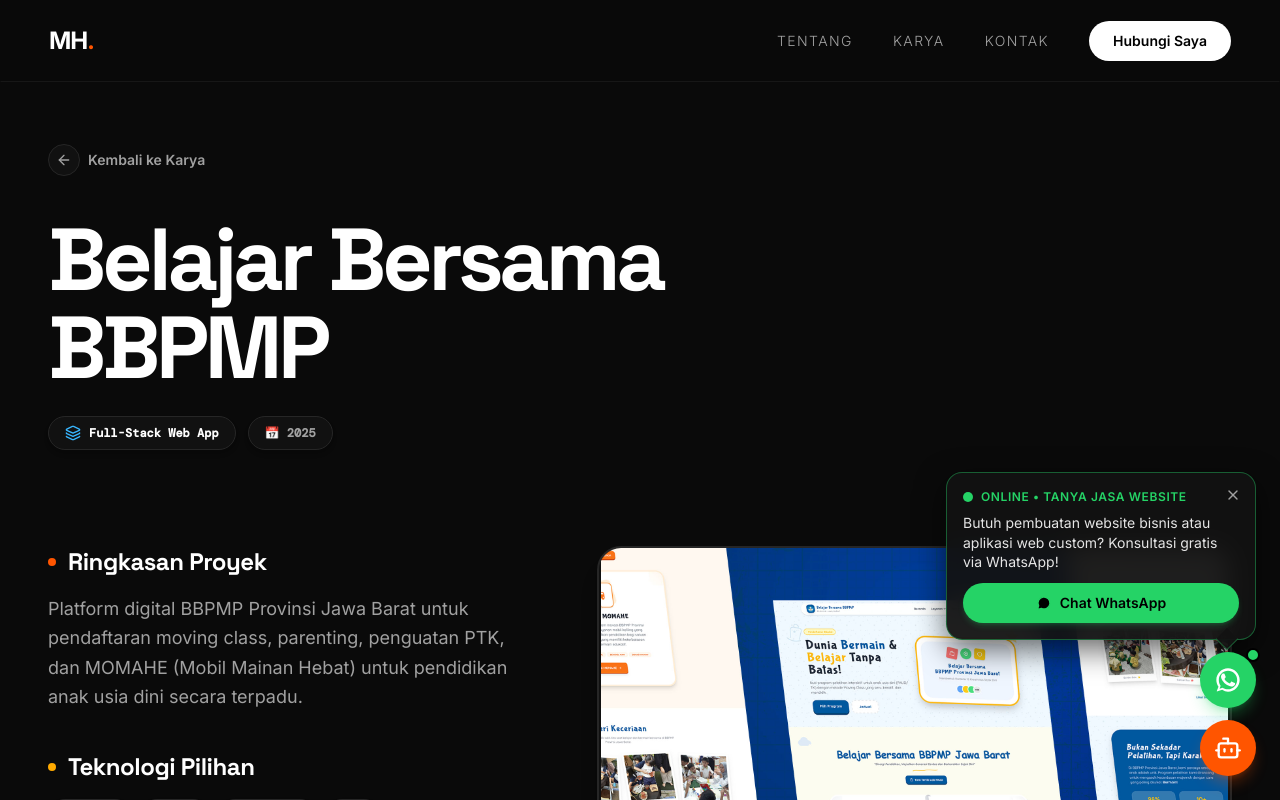
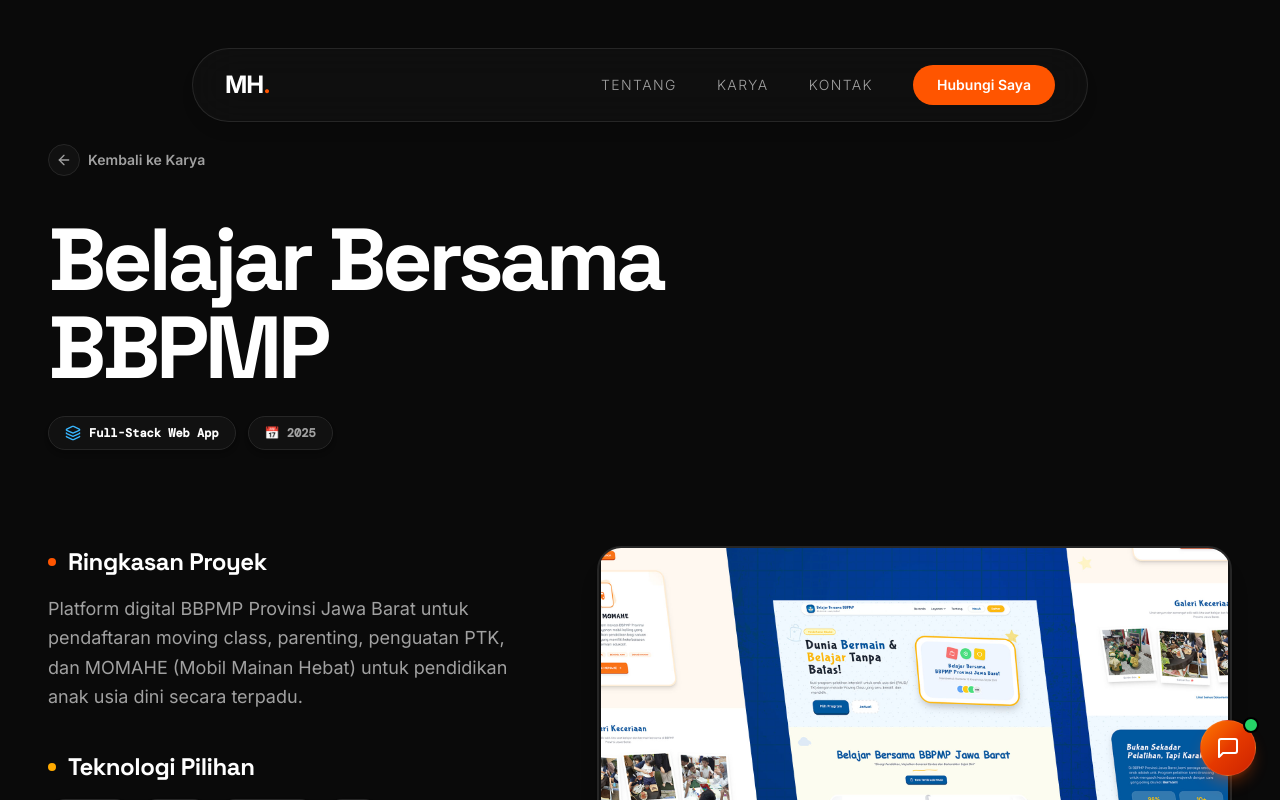
Before and after one commit to hilwan1/portfolio, a Next.js app: page /projects/1 in a window 1280 px wide. Shown: the top 800 px of the page. Built offline with nearby package versions, Linux system fonts and the light colour scheme.

Commit message:
update porto

```diff
--- a/src/components/FloatingWidgets.tsx
+++ b/src/components/FloatingWidgets.tsx
@@ -1,13 +1,30 @@
 'use client'
 
-import React, { useState } from 'react'
+import React, { useState, useEffect, useRef } from 'react'
 import Link from 'next/link'
 import { usePathname } from 'next/navigation'
-import { Bot, X, MessageCircle } from 'lucide-react'
+import { Bot, X, MessageSquare, Sparkles } from 'lucide-react'
 
 export default function FloatingWidgets() {
   const pathname = usePathname()
-  const [showWaPopup, setShowWaPopup] = useState(true)
+  const [isOpen, setIsOpen] = useState(false)
+  const widgetRef = useRef<HTMLDivElement>(null)
+
+  // Close popup when clicking outside
+  useEffect(() => {
+    const handleClickOutside = (event: MouseEvent) => {
+      if (widgetRef.current && !widgetRef.current.contains(event.target as Node)) {
+        setIsOpen(false)
+      }
+    }
+
+    if (isOpen) {
+      document.addEventListener('mousedown', handleClickOutside)
+    }
+    return () => {
+      document.removeEventListener('mousedown', handleClickOutside)
+    }
+  }, [isOpen])
 
   // Hide widgets on /chat and /links pages
   if (pathname === '/chat' || pathname === '/links') {
@@ -20,94 +37,107 @@
   const waUrl = `https://wa.me/6283865157423?text=${waMessage}`
 
   return (
-    <div className="fixed bottom-6 right-6 z-50 flex flex-col items-end gap-3 pointer-events-none">
-      {/* WhatsApp Section (Pop-up Card & Toggle Button) */}
-      <div className="relative flex flex-col items-end pointer-events-auto">
-        {/* WhatsApp Speech Bubble Pop-up */}
-        {showWaPopup && (
-          <div className="mb-3 max-w-[270px] sm:max-w-[310px] bg-[#121212]/95 backdrop-blur-md border border-[#25D366]/40 p-4 rounded-2xl shadow-[0_10px_30px_rgba(0,0,0,0.6)] text-white text-sm animate-in fade-in slide-in-from-bottom-3 duration-300 relative">
+    <div ref={widgetRef} className="fixed bottom-6 right-6 z-50 flex flex-col items-end">
+      {/* Pop-up options menu */}
+      {isOpen && (
+        <div className="mb-4 w-[290px] sm:w-[320px] bg-[#121212]/95 backdrop-blur-xl border border-white/10 p-4 rounded-3xl shadow-[0_20px_50px_rgba(0,0,0,0.8)] text-white animate-in fade-in slide-in-from-bottom-4 duration-300 relative overflow-hidden">
+          {/* Ambient background glows */}
+          <div className="absolute -top-12 -right-12 w-28 h-28 bg-[#ff5500]/20 rounded-full blur-2xl pointer-events-none"></div>
+          <div className="absolute -bottom-12 -left-12 w-28 h-28 bg-[#25D366]/20 rounded-full blur-2xl pointer-events-none"></div>
+
+          {/* Header */}
+          <div className="flex items-center justify-between mb-3 pb-2 border-b border-white/10">
+            <div>
+              <h3 className="text-sm font-bold text-white tracking-tight">Hubungi Saya</h3>
+              <p className="text-[11px] text-neutral-400">Pilih opsi komunikasi yang Anda inginkan</p>
+            </div>
             <button
-              onClick={(e) => {
-                e.stopPropagation()
-                setShowWaPopup(false)
-              }}
-              aria-label="Tutup pop-up WhatsApp"
-              className="absolute top-2.5 right-2.5 text-neutral-400 hover:text-white p-1 rounded-full hover:bg-white/10 transition-colors"
+              onClick={() => setIsOpen(false)}
+              className="text-neutral-400 hover:text-white p-1.5 rounded-full hover:bg-white/10 transition-colors"
+              aria-label="Tutup menu"
             >
               <X className="w-4 h-4" />
             </button>
-
-            <div className="flex items-center gap-2 mb-2">
-              <span className="relative flex h-2.5 w-2.5">
-                <span className="animate-ping absolute inline-flex h-full w-full rounded-full bg-[#25D366] opacity-75"></span>
-                <span className="relative inline-flex rounded-full h-2.5 w-2.5 bg-[#25D366]"></span>
-              </span>
-              <span className="font-semibold text-[11px] sm:text-xs text-[#25D366] uppercase tracking-wider">
-                Online • Tanya Jasa Website
-              </span>
           </div>
 
-            <p className="text-xs sm:text-sm text-neutral-200 leading-snug font-normal">
-              Butuh pembuatan website bisnis atau aplikasi web custom? Konsultasi gratis via WhatsApp!
-            </p>
-
+          {/* Option 1: WhatsApp */}
           <a
             href={waUrl}
             target="_blank"
             rel="noopener noreferrer"
-              className="mt-3 flex items-center justify-center gap-2 w-full py-2.5 px-3 bg-[#25D366] hover:bg-[#20ba5a] text-black font-semibold text-xs sm:text-sm rounded-xl transition-all shadow-md shadow-[#25D366]/20 active:scale-95"
+            onClick={() => setIsOpen(false)}
+            className="flex items-center gap-3 p-3 mb-2 rounded-2xl bg-white/[0.03] hover:bg-[#25D366]/10 border border-white/5 hover:border-[#25D366]/40 transition-all group"
           >
-              <MessageCircle className="w-4 h-4 fill-black text-[#25D366]" />
-              <span>Chat WhatsApp</span>
+            <div className="w-11 h-11 rounded-xl bg-[#25D366]/20 text-[#25D366] flex items-center justify-center shrink-0 group-hover:scale-105 transition-transform">
+              <svg viewBox="0 0 24 24" className="w-6 h-6 fill-current">
+                <path d="M17.472 14.382c-.297-.149-1.758-.867-2.03-.967-.273-.099-.471-.148-.67.15-.197.297-.767.966-.94 1.164-.173.199-.347.223-.644.075-.297-.15-1.255-.463-2.39-1.475-.883-.788-1.48-1.761-1.653-2.059-.173-.297-.018-.458.13-.606.134-.133.298-.347.446-.521.151-.172.2-.296.3-.495.099-.198.05-.372-.025-.521-.075-.148-.669-1.611-.916-2.206-.242-.579-.487-.501-.669-.51l-.57-.01c-.198 0-.52.074-.792.372s-1.04 1.016-1.04 2.479 1.065 2.876 1.213 3.074c.149.198 2.095 3.2 5.076 4.487.709.306 1.263.489 1.694.626.712.226 1.36.194 1.872.118.571-.085 1.758-.719 2.006-1.413.248-.695.248-1.29.173-1.414-.074-.124-.272-.198-.57-.347z"/>
+                <path d="M12 2C6.477 2 2 6.477 2 12c0 2.159.684 4.16 1.848 5.804L2.3 21.7s.24.08.4.08c.11 0 .22-.03.32-.08l4.032-1.414C8.618 21.282 10.264 22 12 22c5.523 0 10-4.477 10-10S17.523 2 12 2zm0 18c-1.573 0-3.056-.445-4.327-1.215l-.31-.188-2.571.902.9-2.512-.206-.326C4.654 15.344 4.14 13.722 4.14 12c0-4.334 3.526-7.86 7.86-7.86s7.86 3.526 7.86 7.86S16.334 20 12 20z"/>
+              </svg>
+            </div>
+            <div className="flex-1 min-w-0">
+              <div className="flex items-center justify-between mb-0.5">
+                <span className="font-semibold text-xs sm:text-sm text-white group-hover:text-[#25D366] transition-colors">
+                  WhatsApp
+                </span>
+                <span className="text-[10px] bg-[#25D366]/20 text-[#25D366] px-2 py-0.5 rounded-full font-medium">
+                  Online
+                </span>
+              </div>
+              <p className="text-[11px] text-neutral-400 truncate">
+                Tanya Jasa Website & Konsultasi
+              </p>
+            </div>
           </a>
 
-            {/* Speech bubble tail pointing down to WA button */}
-            <div className="absolute -bottom-2 right-5 w-4 h-4 bg-[#121212]/95 border-r border-b border-[#25D366]/40 rotate-45"></div>
+          {/* Option 2: AI Chatbot */}
+          <Link
+            href="/chat"
+            onClick={() => setIsOpen(false)}
+            className="flex items-center gap-3 p-3 rounded-2xl bg-white/[0.03] hover:bg-[#ff5500]/10 border border-white/5 hover:border-[#ff5500]/40 transition-all group"
+          >
+            <div className="w-11 h-11 rounded-xl bg-[#ff5500]/20 text-[#ff5500] flex items-center justify-center shrink-0 group-hover:scale-105 transition-transform">
+              <Bot className="w-6 h-6" />
+            </div>
+            <div className="flex-1 min-w-0">
+              <div className="flex items-center justify-between mb-0.5">
+                <span className="font-semibold text-xs sm:text-sm text-white group-hover:text-[#ff5500] transition-colors">
+                  AI Assistant
+                </span>
+                <span className="text-[10px] bg-[#ff5500]/20 text-[#ff5500] px-2 py-0.5 rounded-full font-medium flex items-center gap-1">
+                  <Sparkles className="w-2.5 h-2.5" /> 24/7
+                </span>
+              </div>
+              <p className="text-[11px] text-neutral-400 truncate">
+                Tanya Jawab Seputar Hilwan & Portfolio
+              </p>
+            </div>
+          </Link>
         </div>
       )}
 
-        {/* WhatsApp Floating Button */}
-        <div className="relative group">
-          <a
-            href={waUrl}
-            target="_blank"
-            rel="noopener noreferrer"
-            aria-label="Tanya Jasa Website via WhatsApp"
-            title="Tanya Jasa Website via WhatsApp"
-            className="w-13 h-13 sm:w-14 sm:h-14 bg-[#25D366] hover:bg-[#20ba5a] rounded-full flex items-center justify-center shadow-lg shadow-[#25D366]/30 text-black hover:scale-110 transition-all duration-300 block relative"
+      {/* Main Floating Action Button (FAB) */}
+      <button
+        onClick={() => setIsOpen(!isOpen)}
+        aria-label={isOpen ? "Tutup pilihan kontak" : "Buka pilihan kontak"}
+        className={`w-14 h-14 rounded-full flex items-center justify-center shadow-2xl transition-all duration-300 relative text-white group ${
+          isOpen
+            ? 'bg-[#222222] border border-white/20 scale-105'
+            : 'bg-gradient-to-br from-[#ff7700] via-[#e63900] to-[#cc2200] hover:scale-110 shadow-lg shadow-[#ff5500]/30 border border-white/10'
+        }`}
       >
-            <svg
-              viewBox="0 0 24 24"
-              className="w-6 h-6 sm:w-7 sm:h-7 fill-white stroke-none"
-            >
-              <path d="M17.472 14.382c-.297-.149-1.758-.867-2.03-.967-.273-.099-.471-.148-.67.15-.197.297-.767.966-.94 1.164-.173.199-.347.223-.644.075-.297-.15-1.255-.463-2.39-1.475-.883-.788-1.48-1.761-1.653-2.059-.173-.297-.018-.458.13-.606.134-.133.298-.347.446-.521.151-.172.2-.296.3-.495.099-.198.05-.372-.025-.521-.075-.148-.669-1.611-.916-2.206-.242-.579-.487-.501-.669-.51l-.57-.01c-.198 0-.52.074-.792.372s-1.04 1.016-1.04 2.479 1.065 2.876 1.213 3.074c.149.198 2.095 3.2 5.076 4.487.709.306 1.263.489 1.694.626.712.226 1.36.194 1.872.118.571-.085 1.758-.719 2.006-1.413.248-.695.248-1.29.173-1.414-.074-.124-.272-.198-.57-.347z"/>
-              <path d="M12 2C6.477 2 2 6.477 2 12c0 2.159.684 4.16 1.848 5.804L2.3 21.7s.24.08.4.08c.11 0 .22-.03.32-.08l4.032-1.414C8.618 21.282 10.264 22 12 22c5.523 0 10-4.477 10-10S17.523 2 12 2zm0 18c-1.573 0-3.056-.445-4.327-1.215l-.31-.188-2.571.902.9-2.512-.206-.326C4.654 15.344 4.14 13.722 4.14 12c0-4.334 3.526-7.86 7.86-7.86s7.86 3.526 7.86 7.86S16.334 20 12 20z"/>
-            </svg>
-            <span className="absolute -top-1 -right-1 flex h-3.5 w-3.5">
+        {isOpen ? (
+          <X className="w-6 h-6 transition-transform duration-300" />
+        ) : (
+          <>
+            <MessageSquare className="w-6 h-6 text-white group-hover:rotate-12 transition-transform" />
+            {/* Notification pulse dot */}
+            <span className="absolute -top-1 -right-1 flex h-4 w-4">
               <span className="animate-ping absolute inline-flex h-full w-full rounded-full bg-[#25D366] opacity-75"></span>
-              <span className="relative inline-flex rounded-full h-3.5 w-3.5 bg-[#25D366] border-2 border-black"></span>
+              <span className="relative inline-flex rounded-full h-4 w-4 bg-[#25D366] border-2 border-black"></span>
             </span>
-          </a>
-          <span className="absolute right-full mr-3 top-1/2 -translate-y-1/2 px-2.5 py-1 bg-[#181818]/90 border border-white/10 text-white text-xs rounded-lg whitespace-nowrap opacity-0 group-hover:opacity-100 transition-opacity duration-200 pointer-events-none shadow-md">
-            Tanya Jasa Website
-          </span>
-        </div>
-      </div>
-
-      {/* AI Chatbot Floating Button (Bottom) */}
-      <div className="pointer-events-auto relative group">
-        <Link
-          href="/chat"
-          aria-label="Tanya AI Chatbot"
-          title="Tanya AI Chatbot"
-          className="w-13 h-13 sm:w-14 sm:h-14 bg-[#ff5500] hover:bg-[#e64d00] rounded-full flex items-center justify-center shadow-lg shadow-[#ff5500]/30 text-white hover:scale-110 transition-all duration-300 block relative"
-        >
-          <Bot className="w-6 h-6 sm:w-7 sm:h-7" />
-        </Link>
-        <span className="absolute right-full mr-3 top-1/2 -translate-y-1/2 px-2.5 py-1 bg-[#181818]/90 border border-white/10 text-white text-xs rounded-lg whitespace-nowrap opacity-0 group-hover:opacity-100 transition-opacity duration-200 pointer-events-none shadow-md">
-          AI Assistant
-        </span>
-      </div>
+          </>
+        )}
+      </button>
     </div>
   )
 }
--- a/src/components/Navbar.tsx
+++ b/src/components/Navbar.tsx
@@ -41,18 +41,15 @@
   if (pathname === '/chat' || pathname === '/links') return null
 
   return (
-    <div className={`fixed top-0 left-0 right-0 z-[100] flex justify-center transition-all duration-[700ms] ease-[cubic-bezier(0.22,1,0.36,1)] ${isScrolled ? 'pt-4 md:pt-6 px-4' : 'pt-0 px-0'}`}>
-      <div className={`relative w-full transition-all duration-[700ms] ease-[cubic-bezier(0.22,1,0.36,1)] ${isScrolled ? 'max-w-4xl' : 'max-w-full'}`}>
+    <div className={`fixed left-0 right-0 z-[100] flex justify-center transition-all duration-500 ease-out px-4 ${isScrolled ? 'top-2 md:top-4' : 'top-4 md:top-10 lg:top-12'}`}>
+      <div className={`relative w-full transition-all duration-500 max-w-4xl`}>
         <nav
           className={`
-            relative transition-all duration-[700ms] ease-[cubic-bezier(0.22,1,0.36,1)] overflow-hidden w-full
-            ${isScrolled
-              ? 'bg-[#111111]/80 backdrop-blur-xl border border-white/10 shadow-2xl rounded-full'
-              : 'bg-[#0a0a0a]/95 backdrop-blur-md border border-transparent border-b-neutral-900 rounded-none'
-            }
+            relative transition-all duration-500 overflow-hidden w-full bg-[#111111]/80 backdrop-blur-xl border border-white/10 rounded-full
+            ${isScrolled ? 'shadow-[0_8px_30px_rgb(0,0,0,0.5)]' : 'shadow-lg'}
           `}
         >
-          <div className={`flex items-center justify-between transition-all duration-[700ms] ease-[cubic-bezier(0.22,1,0.36,1)] mx-auto ${isScrolled ? 'px-6 py-3 md:px-8 md:py-4' : 'px-6 md:px-12 py-5 max-w-[1400px] w-full'}`}>
+          <div className={`flex items-center justify-between transition-all duration-300 mx-auto px-6 py-3 md:px-8 md:py-4`}>
             <Link href="/" className="font-bold text-xl md:text-2xl tracking-tighter text-white">
               MH<span className="text-[#ff5500]">.</span>
             </Link>
@@ -61,7 +58,7 @@
               <Link href="/#about" className="text-sm font-light uppercase tracking-widest text-neutral-400 hover:text-white transition-colors">Tentang</Link>
               <Link href="/#projects" className="text-sm font-light uppercase tracking-widest text-neutral-400 hover:text-white transition-colors">Karya</Link>
               <Link href="/#contact" className="text-sm font-light uppercase tracking-widest text-neutral-400 hover:text-white transition-colors">Kontak</Link>
-              <Link href="/#contact" className={`px-6 py-2.5 rounded-full text-sm font-semibold transition-colors ${isScrolled ? 'bg-[#ff5500] text-white hover:bg-[#e64d00]' : 'bg-white text-black hover:bg-neutral-200'}`}>
+              <Link href="/#contact" className={`px-6 py-2.5 rounded-full text-sm font-semibold transition-colors bg-[#ff5500] text-white hover:bg-[#e64d00]`}>
                 Hubungi Saya
               </Link>
             </div>
--- a/src/lib/projects.ts
+++ b/src/lib/projects.ts
@@ -58,7 +58,7 @@
     gallery: [
       '/web/abadirent.jpg'
     ],
-    tags: ['Laravel', 'MySQL', 'Bootstrap', 'PHP', 'Invoicing System'],
+    tags: ['Next JS', 'PostgreSQL', 'Tailwind', 'Typescript', 'Invoicing System'],
     year: 2026,
     featured: true,
   },
```
Also changed, not shown: src/components/PortfolioHome.tsx (+42 -39 lines). Lines whose indentation alone changed are shown as unchanged.
